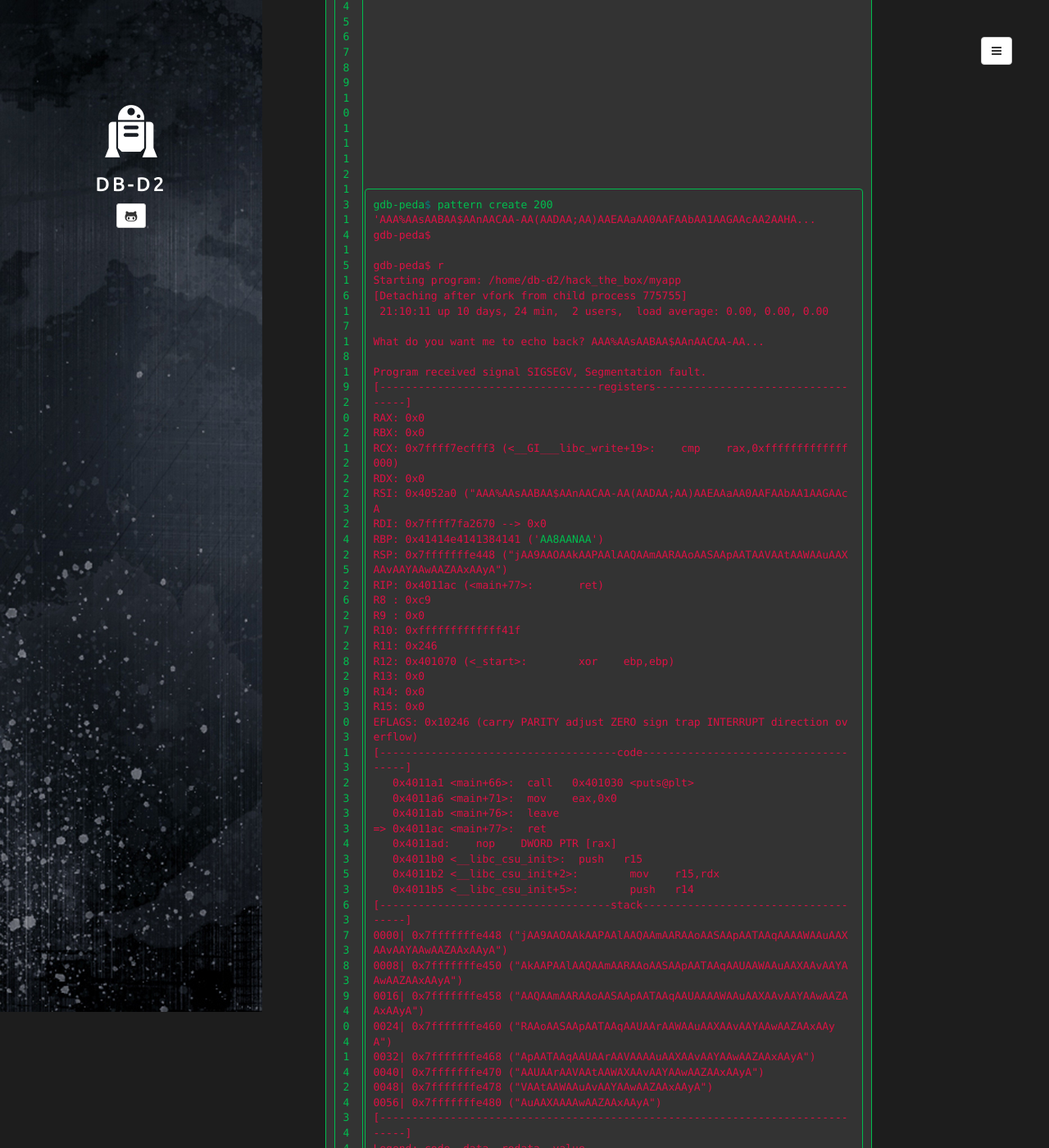
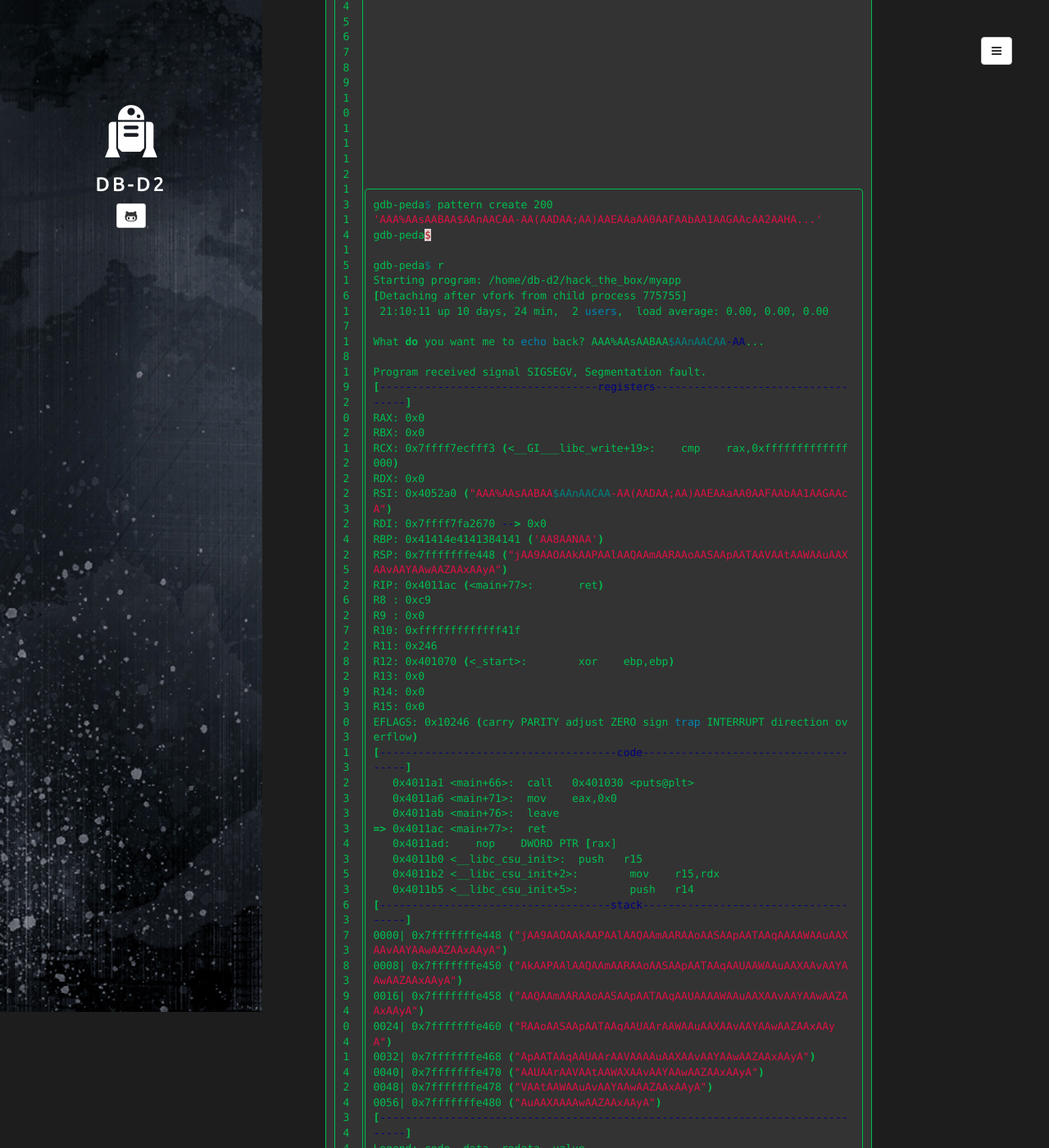
Before and after one commit to db-d2/db-d2.github.io, a Jekyll site: the page built from _posts/2019-08-30-safe.md, in a window 1280 px wide and 1400 px high, scrolled down 3470 px. Shown: the whole window at 82% size. Built offline with Jekyll 4.4.1, drawn with Linux system fonts in a browser that asks for light colours; some of the changed text lies outside the part shown.

```diff
--- a/_posts/2019-08-30-safe.md
+++ b/_posts/2019-08-30-safe.md
@@ -114,7 +114,7 @@ First up, I need to find the offest so let's create a pattern
 
 {% highlight shell linenos %}
 gdb-peda$ pattern create 200
-'AAA%AAsAABAA$AAnAACAA-AA(AADAA;AA)AAEAAaAA0AAFAAbAA1AAGAAcAA2AAHA...
+'AAA%AAsAABAA$AAnAACAA-AA(AADAA;AA)AAEAAaAA0AAFAAbAA1AAGAAcAA2AAHA...'
 gdb-peda$
 
 gdb-peda$ r
@@ -130,7 +130,7 @@ RAX: 0x0
 RBX: 0x0
 RCX: 0x7ffff7ecfff3 (<__GI___libc_write+19>:	cmp    rax,0xfffffffffffff000)
 RDX: 0x0
-RSI: 0x4052a0 ("AAA%AAsAABAA$AAnAACAA-AA(AADAA;AA)AAEAAaAA0AAFAAbAA1AAGAAcA
+RSI: 0x4052a0 ("AAA%AAsAABAA$AAnAACAA-AA(AADAA;AA)AAEAAaAA0AAFAAbAA1AAGAAcA")
 RDI: 0x7ffff7fa2670 --> 0x0
 RBP: 0x41414e4141384141 ('AA8AANAA')
 RSP: 0x7fffffffe448 ("jAA9AAOAAkAAPAAlAAQAAmAARAAoAASAApAATAAVAAtAAWAAuAAXAAvAAYAAwAAZAAxAAyA")
```
